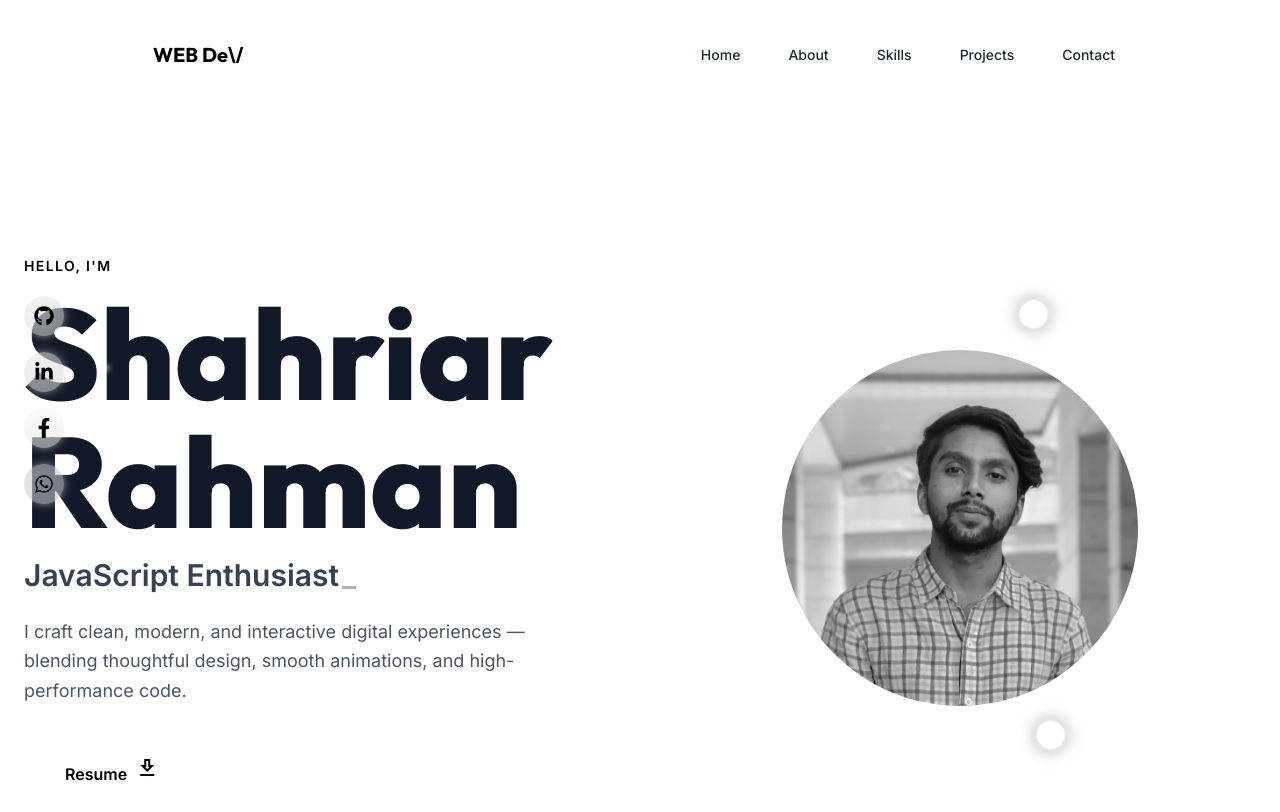
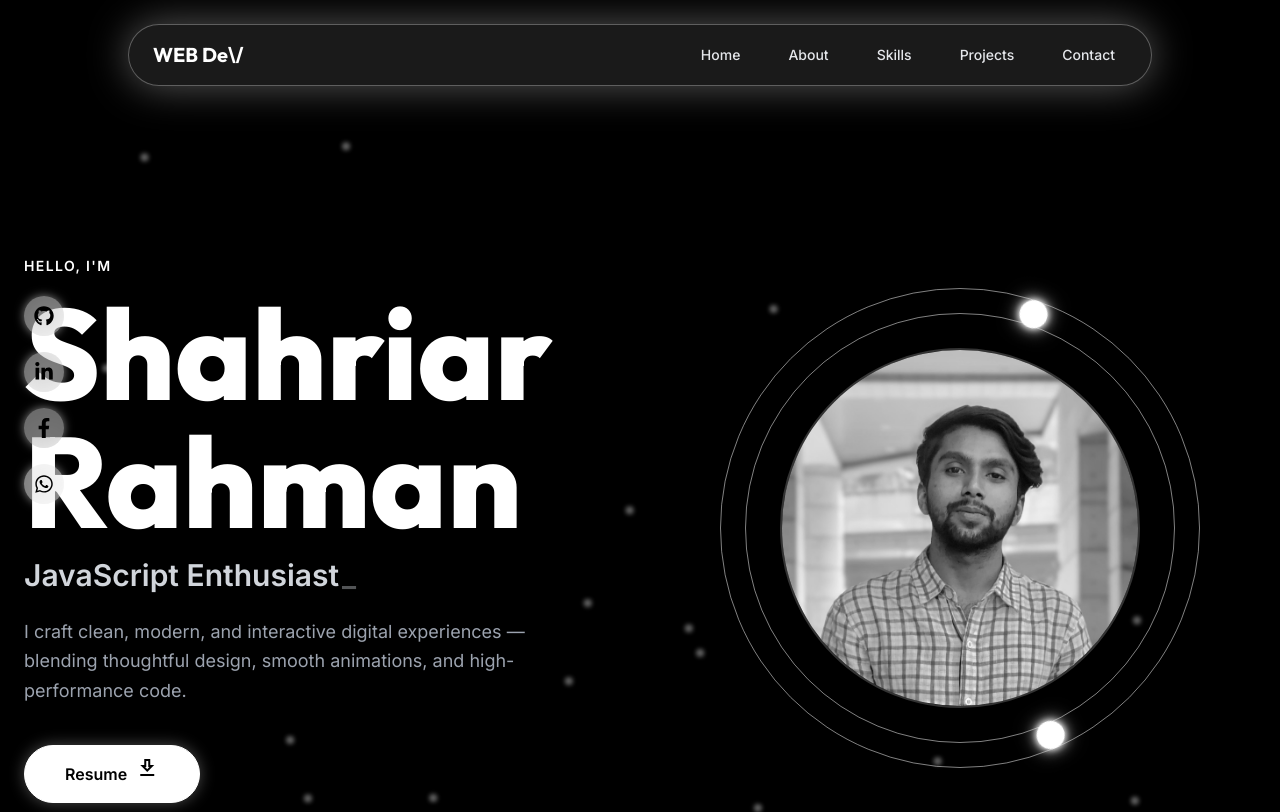
Before and after one commit to ShahriarRefat0/portfolio, a React (Vite) app: page / in a window 1280 px wide. Shown: the top 812 px of the page. Built offline with nearby package versions, Linux system fonts and the light colour scheme.

Commit message:
fixed dark mood theme

```diff
--- a/index_old.html
+++ b/index_old.html
@@ -1,4 +1,4 @@
-<!DOCTYPE html>
+<!-- <!DOCTYPE html>
 <html data-theme="dark" class="dark" lang="en">
 <head>
   <meta charset="UTF-8">
@@ -461,4 +461,4 @@
 
   </section>
 </body>
-</html>
+</html> -->
--- a/tailwind.config.js
+++ b/tailwind.config.js
@@ -1,5 +1,7 @@
 /** @type {import('tailwindcss').Config} */
+
 export default {
+  darkMode: 'class',
   content: [
     "./index.html",
     "./src/**/*.{js,ts,jsx,tsx}",
```
